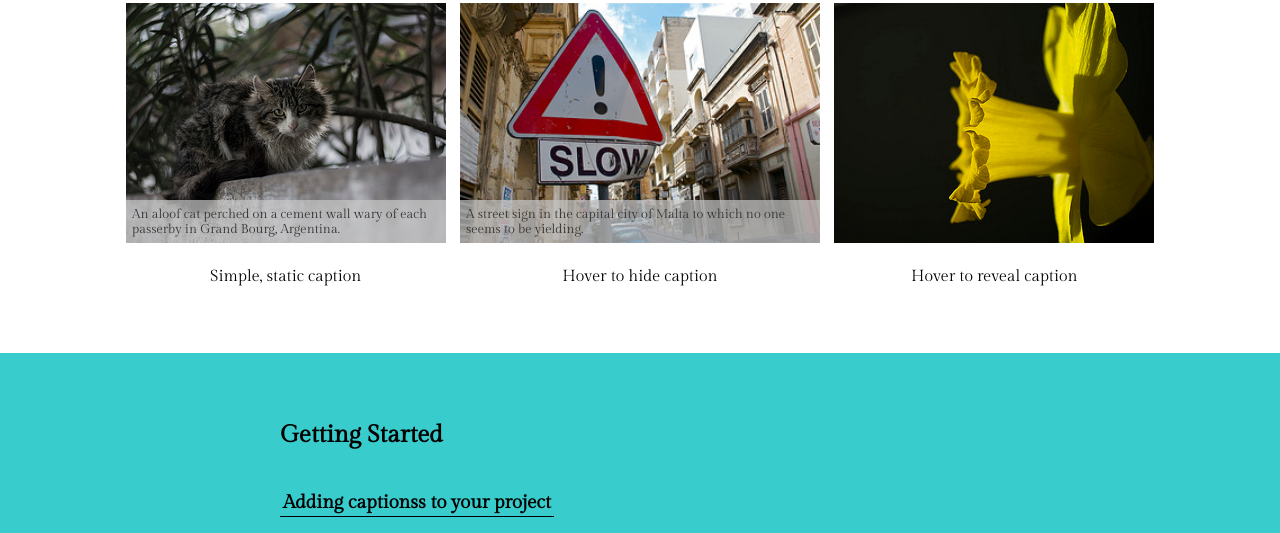
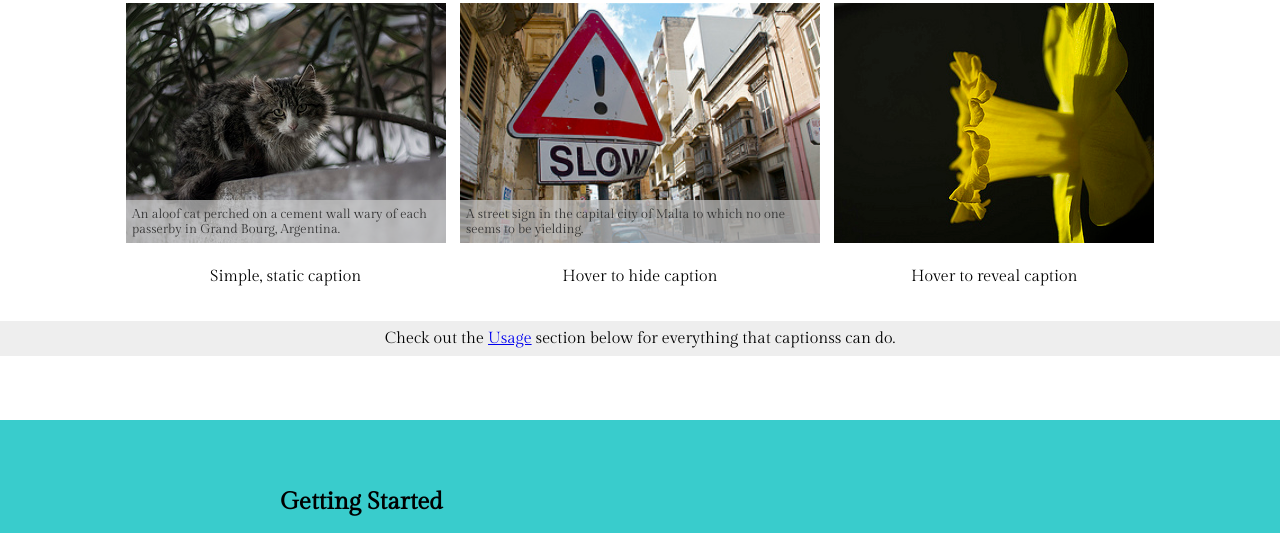
Before and after one commit to jbranchaud/captionss, a website: page index.html in a window 1280 px wide. Shown: the part 219-752 px from the top of the page. Drawn offline with Linux system fonts and the light colour scheme.

Commit message:
Linking to the Usage section from the top of the page so that it is clear that captionss can do a bunch of stuff.

```diff
--- a/index.html
+++ b/index.html
@@ -71,7 +71,11 @@
 
                     <p class="description">Hover to reveal caption</p>
 
-                    </div>
+                </div>
+
+                <p style="background: #EEE; padding: 0.5em;">Check out the
+                <a href="#usage">Usage</a> section below for
+                everything that captionss can do.</p>
 
                 </div>
 
@@ -144,7 +148,7 @@
 
             <div class="section-content">
 
-                <h2>Usage</h2>
+                <h2><a name="usage">Usage</a></h2>
 
                 <div class="usage-example">
 
```
